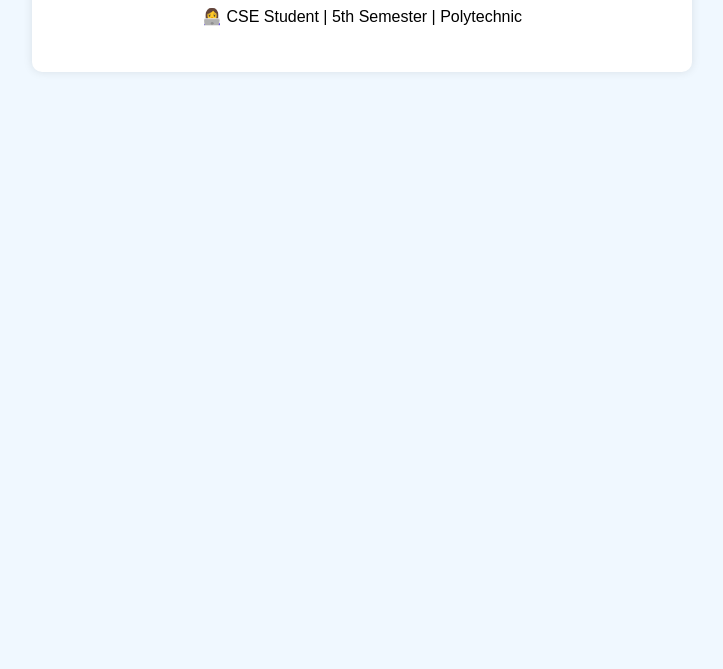
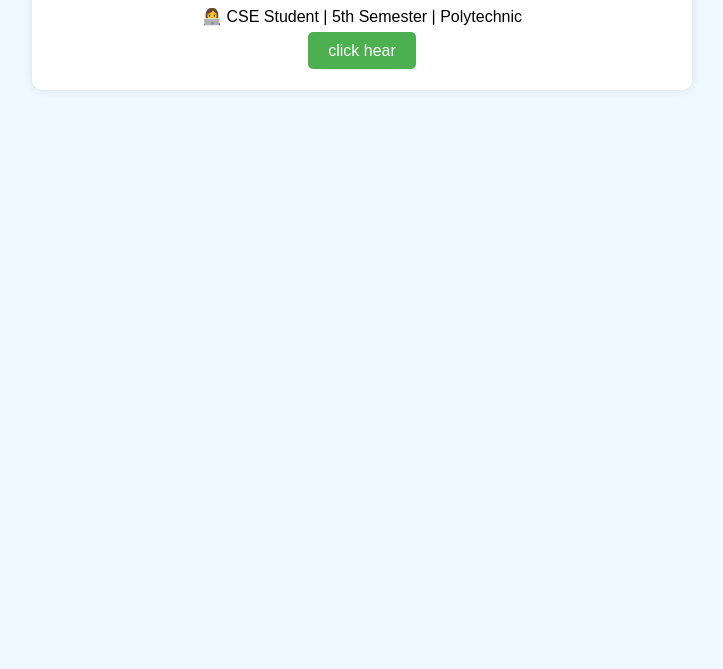
Before and after one commit to Anjali344-rudra/resume, a plain HTML site: page index.html in a window 1280 px wide. Shown: the part 131-800 px from the top of the page, without its empty margins (278-1001 px from the left). Drawn offline with Linux system fonts and the light colour scheme.

Commit message:
Update index.html

```diff
--- a/index.html
+++ b/index.html
@@ -42,3 +42,4 @@
   <div class="container">
     <h1>Hi, I'm Anjali Kumari</h1>
     <p>👩‍💻 CSE Student | 5th Semester | Polytechnic</p>
+    <a href="index1.html"target="_blank" style="padding: 10px 20px; background-color: #4CAF50; color: white; text-decoration: none; border-radius: 5px;">click hear</a>
```
